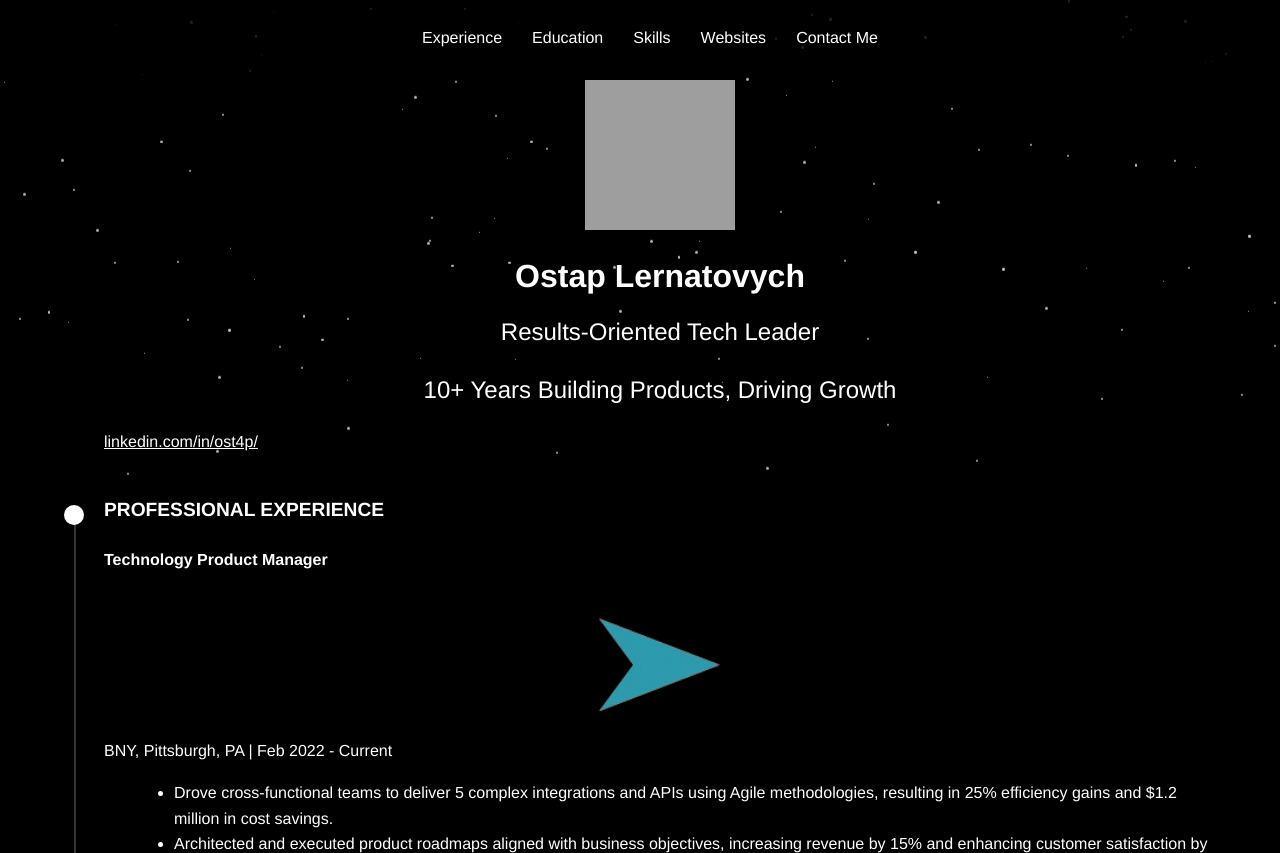
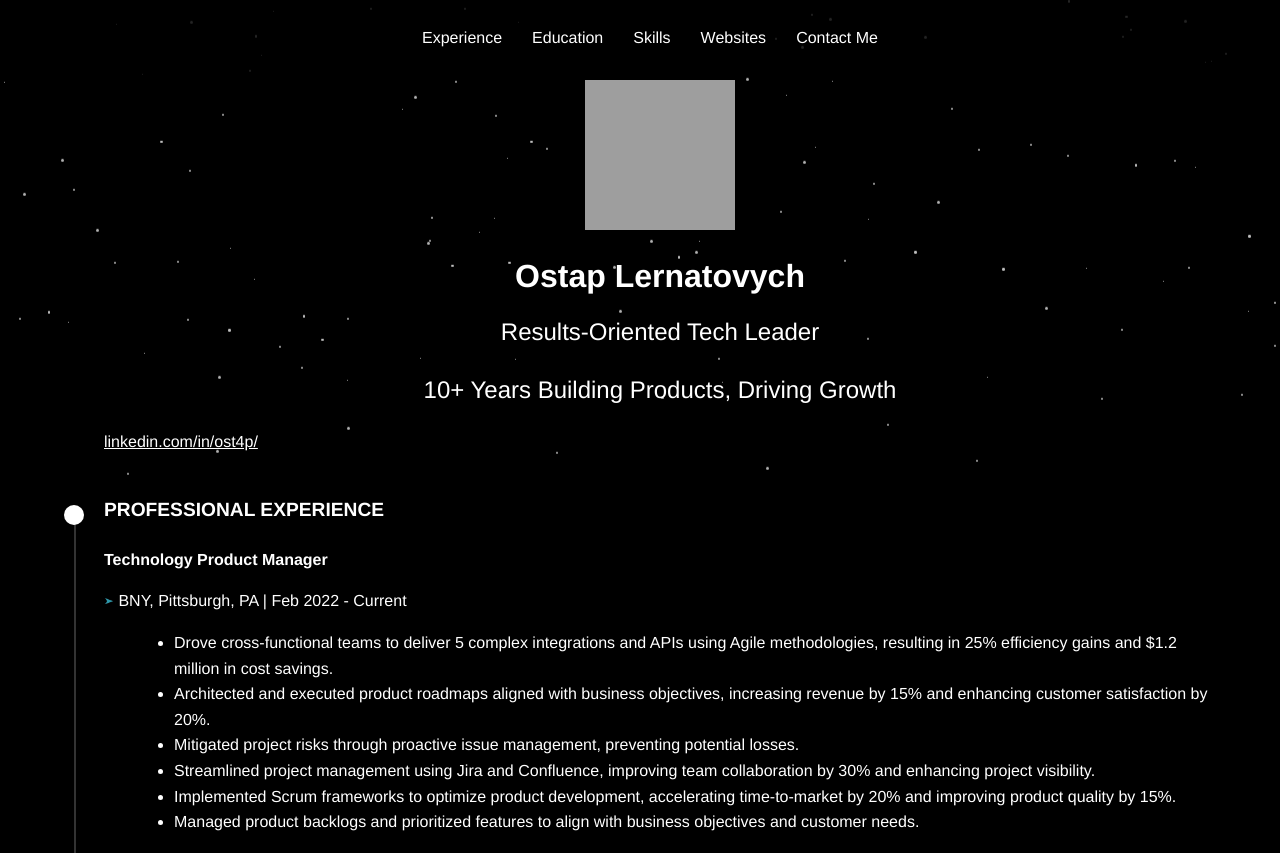
Before and after one commit to lvivlion/ost4p, a plain HTML site: page index.html in a window 1280 px wide. Shown: the top 853 px of the page. Drawn offline with Linux system fonts and the light colour scheme; grey boxes are pictures that could not be loaded.

Commit message:
Update index.html

```diff
--- a/index.html
+++ b/index.html
@@ -274,7 +274,7 @@
       <h4>Technology Product Manager</h4>
 
 
-  <p><img src="bnylogo.png" alt="BNY Mellon Logo"> BNY, Pittsburgh, PA | Feb 2022 - Current</p>
+  <p><span style="display: inline-block; max-width: 10px;"><img src="bnylogo.png" alt="BNY Mellon Logo" style="width: 100%; height: auto;"></span> BNY, Pittsburgh, PA | Feb 2022 - Current</p>
 
       <ul>
         <li>Drove cross-functional teams to deliver 5 complex integrations and APIs using Agile methodologies,
```
